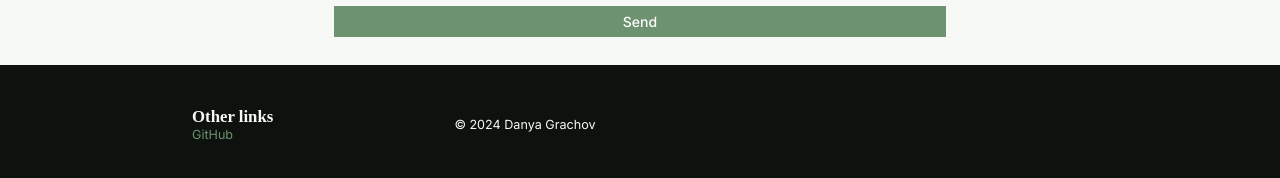
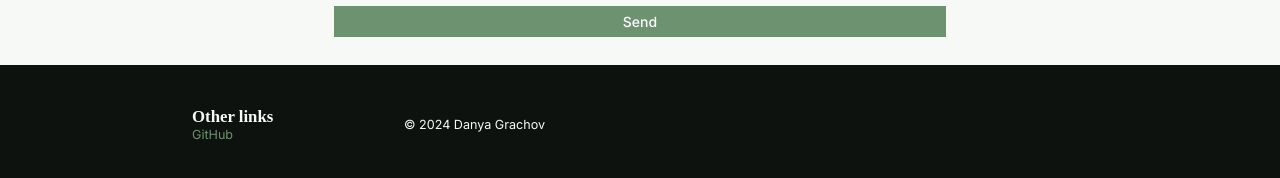
Before and after one commit to wiresnchains/wiresnchains-portfolio, a React (Create React App) app: page / in a window 1280 px wide. Shown: the part 1279-1457 px from the top of the page. Built offline with nearby package versions, Linux system fonts and the light colour scheme; a web font is replaced by a local one.

Commit message:
Fix footer gap for different screen sizes

```diff
--- a/src/styles/components/Footer.scss
+++ b/src/styles/components/Footer.scss
@@ -9,7 +9,7 @@
 
     @media only screen and (min-width: sizing.$mobile-width-threshold) {
         display: flex;
-        gap: 10rem;
+        gap: 10%;
     }
 
     .footer-group {
```
